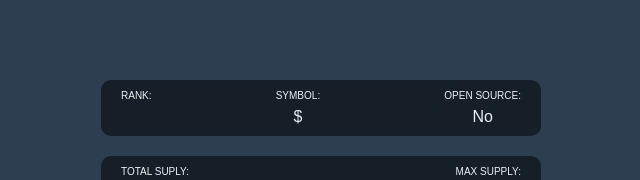
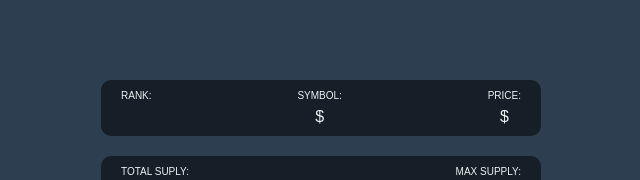
Before and after one commit to minsangkimme/typescript-study, a React (Create React App) app: page /1/price in a window 1280 px wide. Shown: the top 180 px of the page, without its empty margins (319-959 px from the left). Built offline with nearby package versions, Linux system fonts and the light colour scheme; no server answers.

Commit message:
react-helmet 적용 reactQuery
refetchInterval 적용 실시간 데이터 요청

```diff
--- a/package.json
+++ b/package.json
@@ -14,6 +14,7 @@
     "react": "^17.0.2",
     "react-apexcharts": "^1.4.0",
     "react-dom": "^17.0.2",
+    "react-helmet": "^6.1.0",
     "react-query": "^3.34.16",
     "react-router-dom": "^6.2.2",
     "react-scripts": "5.0.0",
@@ -46,6 +47,7 @@
     ]
   },
   "devDependencies": {
+    "@types/react-helmet": "^6.1.5",
     "@types/react-router-dom": "^5.3.3",
     "@types/styled-components": "^5.1.24"
   }
--- a/src/routes/coin.tsx
+++ b/src/routes/coin.tsx
@@ -1,5 +1,5 @@
-import { useEffect, useState } from "react";
 import { Routes, Route, useLocation, useParams, Link, useMatch } from "react-router-dom";
+import { Helmet } from 'react-helmet';
 import styled from 'styled-components';
 import Chart from "./chart";
 import Price from "./price";
@@ -144,11 +144,22 @@ function Coin() {
     const priceMatch = useMatch('/:coinId/price');
     const chartMatch = useMatch('/:coinId/chart');
     const { isLoading: infoLoading, data: infoData } = useQuery<InfoData>(["info", coinId], () => fetchCoinInfo(coinId!));
-    const { isLoading: tickersLoading, data: tickersData } = useQuery<PriceData>(["tickers", coinId], () => fetchCoinTickers(coinId!));
+    const { isLoading: tickersLoading, data: tickersData } = useQuery<PriceData>(
+        ["tickers", coinId],
+        () => fetchCoinTickers(coinId!),
+        {
+            refetchInterval: 5000
+        }
+    );
     const loading = infoLoading || tickersLoading;
 
     return (
         <Container>
+            <Helmet>
+                <title>
+                    {state?.name ? state.name : loading ? "Loading..." : infoData?.name}
+                </title>
+            </Helmet>
             <Header>
                 <Title>
                     {state?.name ? state.name : loading ? "Loading..." : infoData?.name}
@@ -168,8 +179,8 @@ function Coin() {
                             <span>${infoData?.symbol}</span>
                         </OverviewItem>
                         <OverviewItem>
-                            <span>Open Source:</span>
-                            <span>{infoData?.open_source ? "Yes" : "No"}</span>
+                            <span>Price:</span>
+                                <span>${tickersData?.quotes.USD.price}</span>
                         </OverviewItem>
                     </Overview>
                     <Description>{infoData?.description}</Description>
--- a/src/routes/coins.tsx
+++ b/src/routes/coins.tsx
@@ -1,3 +1,4 @@
+import { Helmet } from 'react-helmet';
 import { useQuery } from 'react-query';
 import { Link } from 'react-router-dom';
 import styled from 'styled-components';
@@ -68,6 +69,9 @@ function Coins() {
     const { isLoading, data } = useQuery<ICoin[]>("allCoins", fetchCoins);
     return (
         <Container>
+            <Helmet>
+                <title>Coins</title>
+            </Helmet>
             <Header>
                 <Title>Coins</Title>
             </Header>
```
Also changed, not shown: 1 other file (tests, documents, lock files or other folders).
